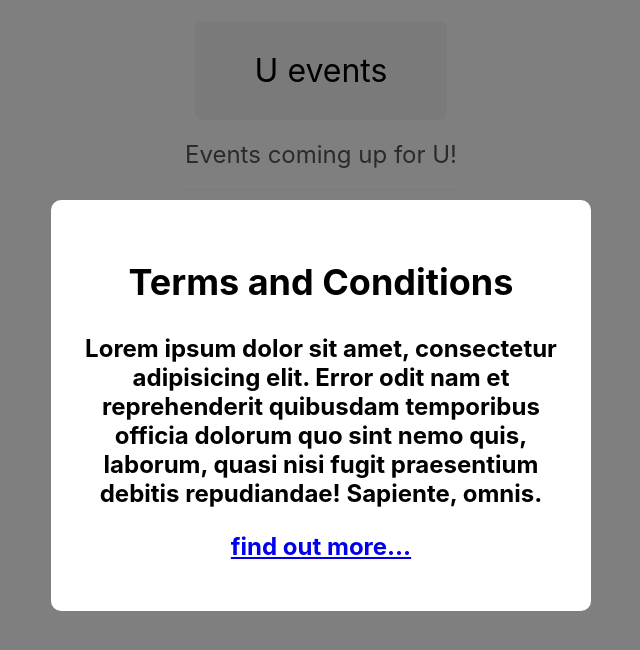
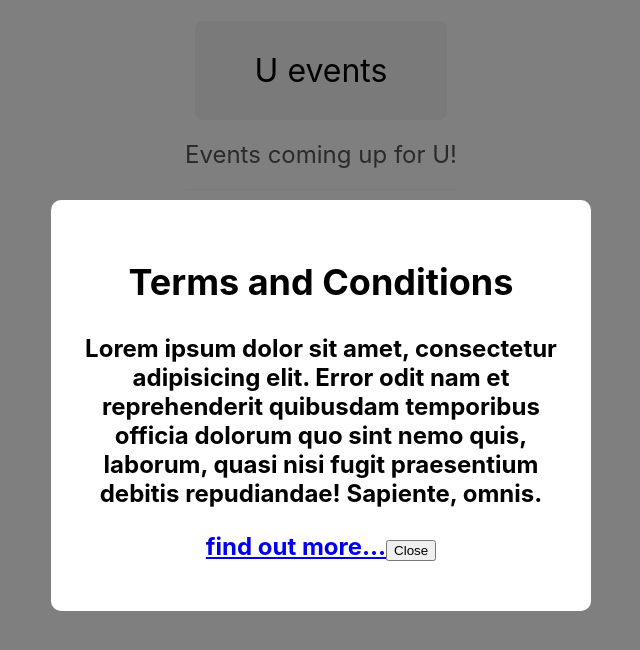
Before and after one commit to alexquar/React-webapp, a React (Create React App) app: page / in a window 1280 px wide. Shown: the top 650 px of the page, without its empty margins (319-959 px from the left). Built offline with nearby package versions, Linux system fonts and the light colour scheme.

Commit message:
modal closing...

```diff
--- a/src/App.jsx
+++ b/src/App.jsx
@@ -4,6 +4,7 @@
   import Modal from './components/Modal'
   function App() {
     const subtitle = "Events coming up for U!"
+    const [showModal, setShowModal] = useState(true)
     const [showEvents, setShowEvents] = useState(true)
   const [events, setEvents] = useState([
     {title: "mario's birthday bash", id: 1},
@@ -15,6 +16,10 @@
     setEvents(prevEvents => {
       return prevEvents.filter(event => id !== event.id)
     })
+  }
+
+  const handleClose= () => {
+    setShowModal(false)
   }
 
   return (
@@ -37,11 +42,11 @@
           <button onClick={() => handleClick(event.id)}>delete event</button>
         </ React.Fragment>
       ))}
-       <Modal>
+      { showModal && (<Modal handleClose={handleClose}>
        <h2>Terms and Conditions</h2>
         <p>Lorem ipsum dolor sit amet, consectetur adipisicing elit. Error odit nam et reprehenderit quibusdam temporibus officia dolorum quo sint nemo quis, laborum, quasi nisi fugit praesentium debitis repudiandae! Sapiente, omnis.</p>
         <a href="#">find out more...</a>
-        </Modal>
+        </Modal>) }
     </div>
   );
 }
--- a/src/components/Modal.jsx
+++ b/src/components/Modal.jsx
@@ -1,10 +1,11 @@
 import './Modal.css'
-export default function Modal({children}) {
+export default function Modal({children, handleClose}) {
   return (
     <div className="modal-backdrop">
       <div className="modal">
         <h2>
         {children}
+        <button onClick={handleClose}>Close</button>
         </h2>
       </div>
     </div>
```
